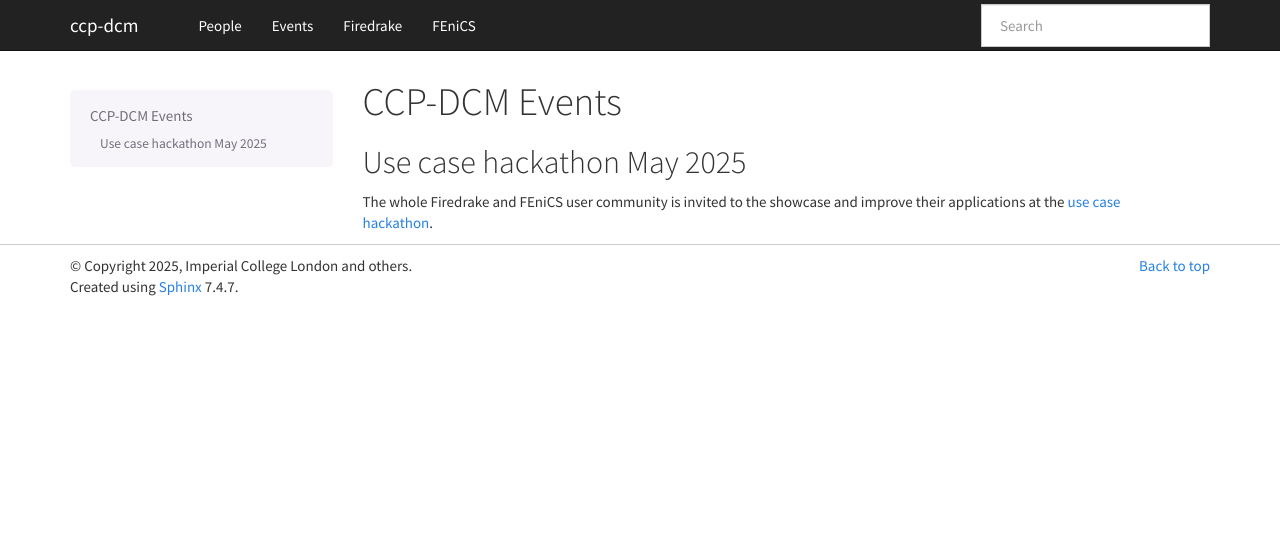
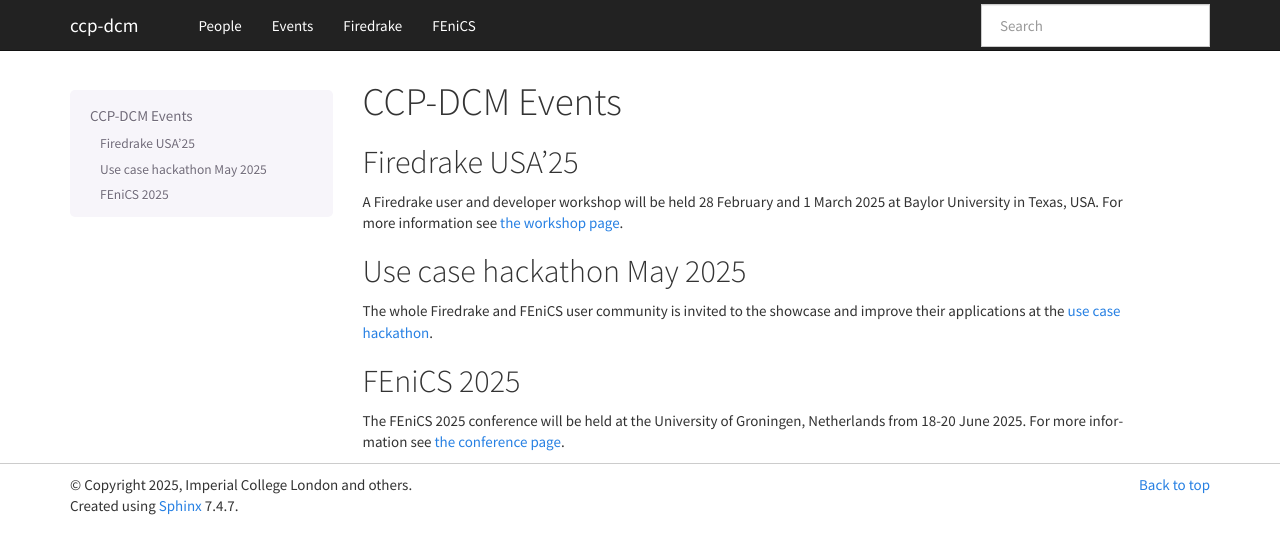
Before and after one commit to ccp-dcm/ccp-dcm.github.io, a Sphinx documentation site: the page built from source/events.rst, in a window 1280 px wide. Shown: the top 554 px of the page. Built offline with Sphinx 7.4.7, drawn with Linux system fonts in a browser that asks for light colours.

Commit message:
fix orphans

```diff
--- a/source/events.rst
+++ b/source/events.rst
@@ -1,8 +1,25 @@
+:orphan: true
+
 CCP-DCM Events
 ==============
+
+Firedrake USA'25
+----------------
+
+A Firedrake user and developer workshop will be held 28 February
+and 1 March 2025 at Baylor University in Texas, USA.  For more information
+see
+`the workshop page <https://www.firedrakeproject.org/firedrake_usa_25.html>`__.
 
 Use case hackathon May 2025
 ---------------------------
 
 The whole Firedrake and FEniCS user community is invited to the showcase and
 improve their applications at the :doc:`use case hackathon <exeter_hackathon>`.
+
+FEniCS 2025
+-----------
+
+The FEniCS 2025 conference will be held at the University of Groningen,
+Netherlands from 18-20 June 2025. For more information see `the conference page
+<https://fenicsproject.org/fenics-2025/>`__.
--- a/source/people.rst
+++ b/source/people.rst
@@ -1,3 +1,5 @@
+:orphan: true
+
 CCP-DCM Core Team
 =================
 
```
